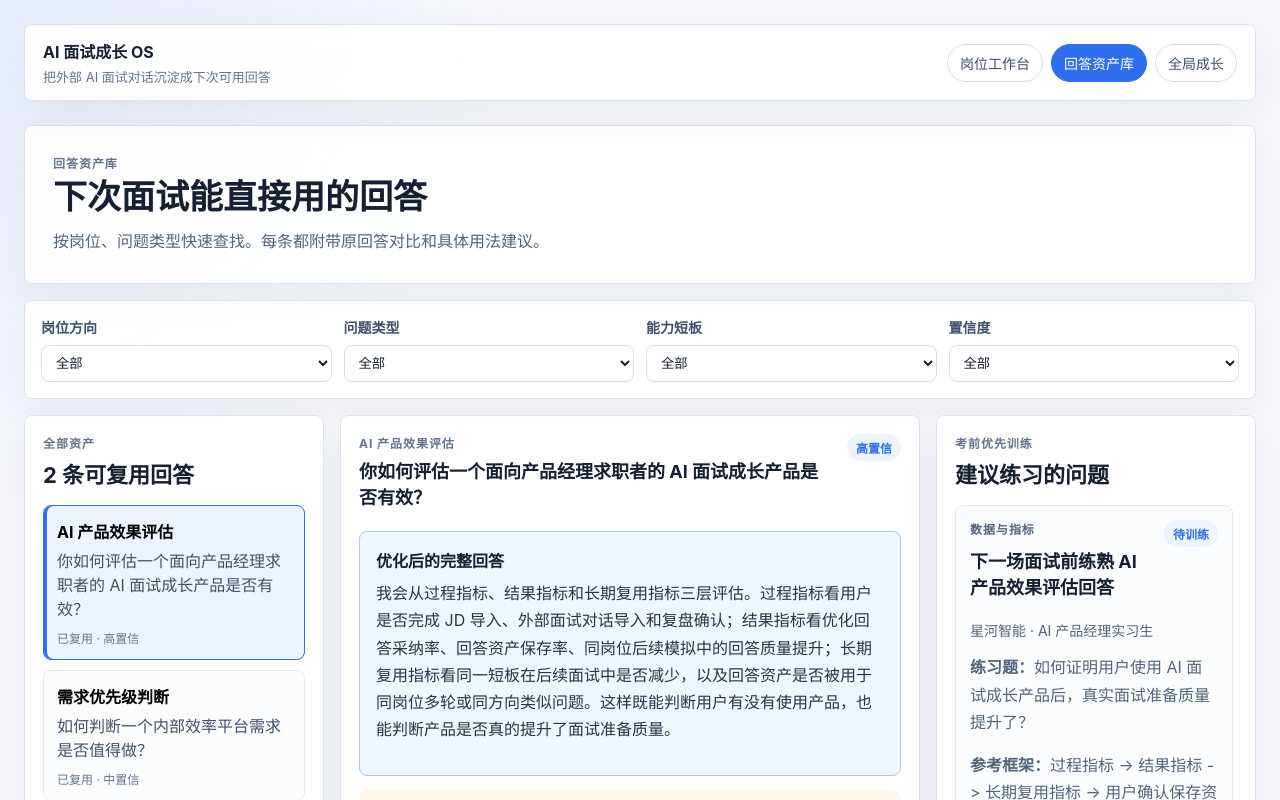
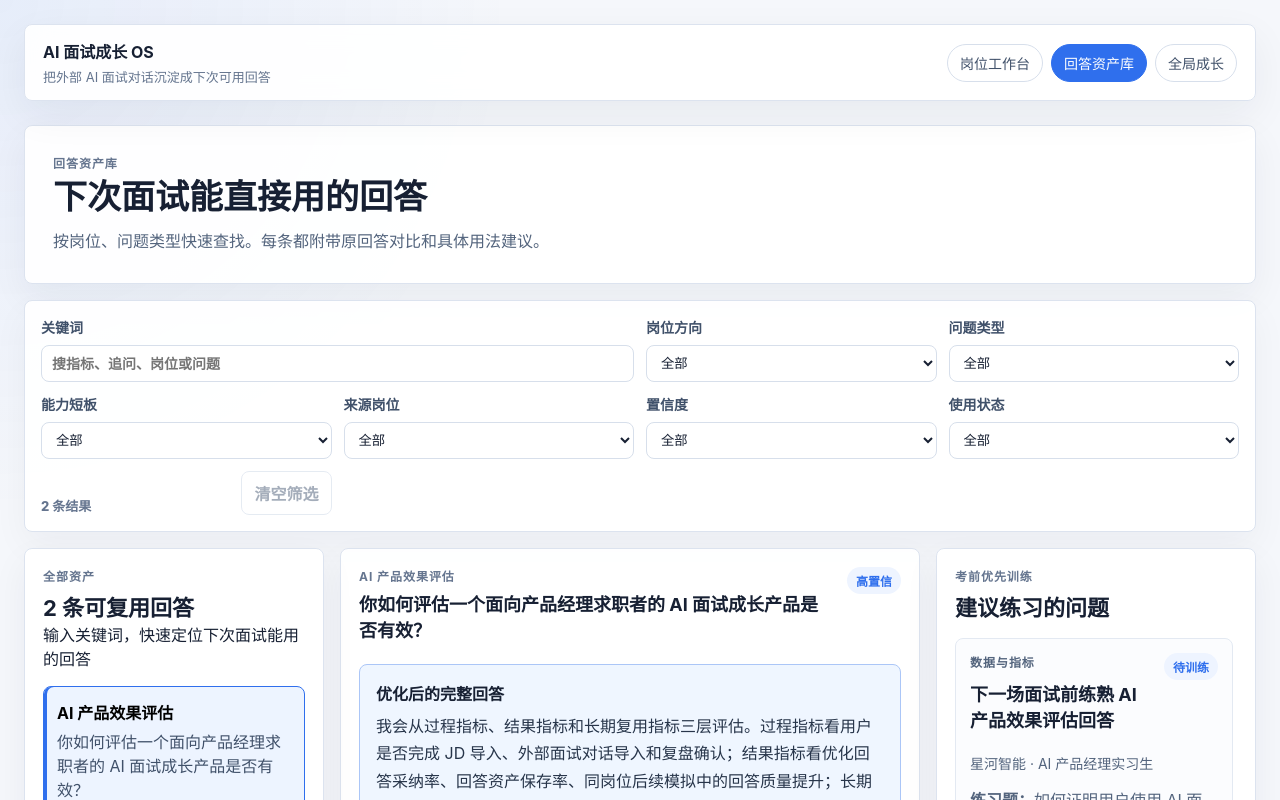
Before and after one commit to Ppppxxxi/ai-interview-growth-os, a React (Vite) app: page / in a window 1280 px wide. Both pictures are taken after a click on the button "回答资产库". Shown: the top 800 px of the page. Built offline with nearby package versions, Linux system fonts and the light colour scheme.

Commit message:
feat: enhance answer asset search

```diff
--- a/src/pages/AssetsAndTraining.tsx
+++ b/src/pages/AssetsAndTraining.tsx
@@ -3,8 +3,12 @@ import { AnswerAssetCard } from '../components/AnswerAssetCard';
 import { TrainingTaskCard } from '../components/TrainingTaskCard';
 import { trainingTasks } from '../domain/sampleData';
 import type { AnswerAsset, InterviewSession, JobFile } from '../domain/types';
-
-type FilterKey = 'all' | string;
+import {
+  getDefaultAssetSearchFilters,
+  searchAnswerAssets,
+  type AssetSearchFilters,
+  type AssetUsageFilter
+} from '../workflow/assetSearch';
 
 type AssetsAndTrainingProps = {
   answerAssets: AnswerAsset[];
@@ -12,31 +16,41 @@ type AssetsAndTrainingProps = {
   jobFiles: JobFile[];
 };
 
+type FilterOption = {
+  value: string;
+  label: string;
+};
+
 export function AssetsAndTraining({ answerAssets, interviewSessions, jobFiles }: AssetsAndTrainingProps) {
-  const [direction, setDirection] = useState<FilterKey>('all');
-  const [questionType, setQuestionType] = useState<FilterKey>('all');
-  const [weakness, setWeakness] = useState<FilterKey>('all');
-  const [confidence, setConfidence] = useState<FilterKey>('all');
+  const [filters, setFilters] = useState<AssetSearchFilters>(() => getDefaultAssetSearchFilters());
   const [selectedAssetId, setSelectedAssetId] = useState(answerAssets[0]?.id ?? '');
 
   const directions = unique(answerAssets.flatMap((asset) => asset.applicableRoles));
   const questionTypes = unique(answerAssets.map((asset) => asset.questionType));
   const weaknesses = unique(answerAssets.map((asset) => asset.weaknessTag));
   const confidences = unique(answerAssets.map((asset) => asset.confidence));
+  const sourceJobOptions = jobFiles
+    .filter((job) => answerAssets.some((asset) => asset.sourceJobId === job.id))
+    .map((job) => ({ value: job.id, label: `${job.company} · ${job.roleTitle}` }));
 
-  const filteredAssets = useMemo(
-    () =>
-      answerAssets.filter((asset) => {
-        const matchesDirection = direction === 'all' || asset.applicableRoles.includes(direction);
-        const matchesType = questionType === 'all' || asset.questionType === questionType;
-        const matchesWeakness = weakness === 'all' || asset.weaknessTag === weakness;
-        const matchesConfidence = confidence === 'all' || asset.confidence === confidence;
-        return matchesDirection && matchesType && matchesWeakness && matchesConfidence;
-      }),
-    [confidence, direction, questionType, weakness]
+  const searchResults = useMemo(
+    () => searchAnswerAssets(answerAssets, filters, jobFiles),
+    [answerAssets, filters, jobFiles]
   );
 
-  const selectedAsset = filteredAssets.find((asset) => asset.id === selectedAssetId) ?? filteredAssets[0];
+  const selectedResult = searchResults.find((result) => result.asset.id === selectedAssetId) ?? searchResults[0];
+  const selectedAsset = selectedResult?.asset;
+  const hasActiveFilters = Object.entries(filters).some(([key, value]) =>
+    key === 'query' ? value.trim().length > 0 : value !== 'all'
+  );
+
+  function updateFilter<Key extends keyof AssetSearchFilters>(key: Key, value: AssetSearchFilters[Key]) {
+    setFilters((current) => ({ ...current, [key]: value }));
+  }
+
+  function resetFilters() {
+    setFilters(getDefaultAssetSearchFilters());
+  }
 
   return (
     <div className="asset-library" id="assets">
@@ -49,20 +63,73 @@ export function AssetsAndTraining({ answerAssets, interviewSessions, jobFiles }:
       </section>
 
       <section className="filter-panel library-filters">
-        <FilterSelect label="岗位方向" value={direction} values={directions} onChange={setDirection} />
-        <FilterSelect label="问题类型" value={questionType} values={questionTypes} onChange={setQuestionType} />
-        <FilterSelect label="能力短板" value={weakness} values={weaknesses} onChange={setWeakness} />
-        <FilterSelect label="置信度" value={confidence} values={confidences} onChange={setConfidence} />
+        <label className="filter-search">
+          <span>关键词</span>
+          <input
+            type="search"
+            value={filters.query}
+            placeholder="搜指标、追问、岗位或问题"
+            onChange={(event) => updateFilter('query', event.target.value)}
+          />
+        </label>
+        <FilterSelect
+          label="岗位方向"
+          value={filters.direction}
+          options={toOptions(directions)}
+          onChange={(value) => updateFilter('direction', value)}
+        />
+        <FilterSelect
+          label="问题类型"
+          value={filters.questionType}
+          options={toOptions(questionTypes)}
+          onChange={(value) => updateFilter('questionType', value)}
+        />
+        <FilterSelect
+          label="能力短板"
+          value={filters.weakness}
+          options={toOptions(weaknesses)}
+          onChange={(value) => updateFilter('weakness', value)}
+        />
+        <FilterSelect
+          label="来源岗位"
+          value={filters.sourceJobId}
+          options={sourceJobOptions}
+          onChange={(value) => updateFilter('sourceJobId', value)}
+        />
+        <FilterSelect
+          label="置信度"
+          value={filters.confidence}
+          options={toOptions(confidences)}
+          onChange={(value) => updateFilter('confidence', value)}
+        />
+        <FilterSelect
+          label="使用状态"
+          value={filters.usageStatus}
+          options={[
+            { value: 'used', label: '已使用' },
+            { value: 'unused', label: '待验证' }
+          ]}
+          onChange={(value) => updateFilter('usageStatus', value as AssetUsageFilter)}
+        />
+        <div className="filter-actions">
+          <span>{searchResults.length} 条结果</span>
+          <button type="button" className="ghost-action" onClick={resetFilters} disabled={!hasActiveFilters}>
+            清空筛选
+          </button>
+        </div>
       </section>
 
       <section className="library-layout">
         <aside className="asset-index">
           <div className="section-heading">
             <p className="eyebrow">全部资产</p>
-            <h2>{filteredAssets.length} 条可复用回答</h2>
+            <h2>{searchResults.length} 条可复用回答</h2>
+            <p className="result-summary">
+              {filters.query.trim() ? `正在检索“${filters.query.trim()}”相关回答` : '输入关键词，快速定位下次面试能用的回答'}
+            </p>
           </div>
           <div className="asset-index-list">
-            {filteredAssets.map((asset) => (
+            {searchResults.map(({ asset, matchedFields }) => (
               <button
                 className={asset.id === selectedAsset?.id ? 'asset-index-item asset-index-item--active' : 'asset-index-item'}
                 key={asset.id}
@@ -72,6 +139,7 @@ export function AssetsAndTraining({ answerAssets, interviewSessions, jobFiles }:
                 <strong>{asset.questionType}</strong>
                 <span>{asset.originalQuestion}</span>
                 <small>{asset.usedInInterview ? '已复用' : '待验证'} · {asset.confidence === 'high' ? '高置信' : '中置信'}</small>
+                {matchedFields.length > 0 && <em>匹配：{matchedFields.join('、')}</em>}
               </button>
             ))}
           </div>
@@ -115,22 +183,22 @@ export function AssetsAndTraining({ answerAssets, interviewSessions, jobFiles }:
 function FilterSelect({
   label,
   onChange,
-  value,
-  values
+  options,
+  value
 }: {
   label: string;
   onChange: (value: string) => void;
+  options: FilterOption[];
   value: string;
-  values: string[];
 }) {
   return (
     <label>
       <span>{label}</span>
       <select value={value} onChange={(event) => onChange(event.target.value)}>
         <option value="all">全部</option>
-        {values.map((item) => (
-          <option key={item} value={item}>
-            {item}
+        {options.map((item) => (
+          <option key={item.value} value={item.value}>
+            {item.label}
           </option>
         ))}
       </select>
@@ -141,3 +209,7 @@ function FilterSelect({
 function unique(values: string[]) {
   return Array.from(new Set(values));
 }
+
+function toOptions(values: string[]): FilterOption[] {
+  return values.map((value) => ({ value, label: value }));
+}
--- a/src/styles.css
+++ b/src/styles.css
@@ -796,6 +796,7 @@ h3 {
   font-weight: 700;
 }
 
+.filter-panel input,
 .filter-panel select {
   width: 100%;
   border: 1px solid #d7dfeb;
@@ -1176,6 +1177,7 @@ body {
 .workspace-inputs textarea:focus,
 .parsed-question-card textarea:focus,
 .compare-card textarea:focus,
+.filter-panel input:focus,
 .filter-panel select:focus {
   outline: 2px solid rgba(47, 111, 237, 0.18);
   border-color: #2f6fed;
@@ -1663,6 +1665,37 @@ body {
   box-shadow: 0 14px 36px rgba(23, 32, 51, 0.045);
 }
 
+.filter-search {
+  grid-column: span 2;
+}
+
+.filter-actions {
+  display: flex;
+  align-items: end;
+  justify-content: space-between;
+  gap: 10px;
+}
+
+.filter-actions span {
+  color: #65758f;
+  font-size: 13px;
+  font-weight: 800;
+}
+
+.filter-actions .ghost-action {
+  border: 1px solid #cfd9e8;
+  border-radius: 8px;
+  padding: 9px 12px;
+  color: #53647d;
+  background: #ffffff;
+  font-weight: 800;
+}
+
+.filter-actions .ghost-action:disabled {
+  cursor: not-allowed;
+  opacity: 0.52;
+}
+
 .library-layout {
   display: grid;
   grid-template-columns: 300px minmax(0, 1fr) 320px;
@@ -1712,6 +1745,15 @@ body {
   margin-top: 8px;
   color: #65758f;
   font-size: 12px;
+}
+
+.asset-index-item em {
+  display: block;
+  margin-top: 8px;
+  color: #2f6fed;
+  font-size: 12px;
+  font-style: normal;
+  font-weight: 800;
 }
 
 .asset-index-item--active {
@@ -1775,6 +1817,15 @@ body {
     position: static;
   }
 
+  .filter-search {
+    grid-column: auto;
+  }
+
+  .filter-actions {
+    align-items: stretch;
+    flex-direction: column;
+  }
+
   .workspace-header {
     flex-direction: column;
   }
--- /dev/null
+++ b/src/workflow/assetSearch.ts
@@ -0,0 +1,105 @@
+import type { AnswerAsset, JobFile } from '../domain/types';
+
+export type AssetUsageFilter = 'all' | 'used' | 'unused';
+
+export type AssetSearchFilters = {
+  query: string;
+  direction: string;
+  questionType: string;
+  weakness: string;
+  confidence: string;
+  sourceJobId: string;
+  usageStatus: AssetUsageFilter;
+};
+
+export type AssetSearchResult = {
+  asset: AnswerAsset;
+  score: number;
+  matchedFields: string[];
+};
+
+const fieldWeights: Array<{
+  label: string;
+  weight: number;
+  getText: (asset: AnswerAsset, sourceJob?: JobFile) => string;
+}> = [
+  { label: '原问题', weight: 8, getText: (asset) => asset.originalQuestion },
+  { label: '适用问题', weight: 6, getText: (asset) => asset.applicableQuestions.join(' ') },
+  { label: '优化回答', weight: 5, getText: (asset) => asset.improvedAnswer },
+  { label: '问题点', weight: 4, getText: (asset) => asset.issue },
+  { label: '使用建议', weight: 3, getText: (asset) => asset.usageNote },
+  { label: '问题类型', weight: 3, getText: (asset) => asset.questionType },
+  { label: '能力短板', weight: 3, getText: (asset) => asset.weaknessTag },
+  { label: '岗位方向', weight: 2, getText: (asset) => asset.applicableRoles.join(' ') },
+  { label: '来源岗位', weight: 2, getText: (_asset, sourceJob) => (sourceJob ? `${sourceJob.company} ${sourceJob.roleTitle}` : '') }
+];
+
+export function searchAnswerAssets(
+  assets: AnswerAsset[],
+  filters: AssetSearchFilters,
+  jobFiles: JobFile[]
+): AssetSearchResult[] {
+  const normalizedQuery = normalize(filters.query);
+  const jobsById = new Map(jobFiles.map((job) => [job.id, job]));
+
+  return assets
+    .filter((asset) => matchesFilters(asset, filters))
+    .map((asset) => scoreAsset(asset, jobsById.get(asset.sourceJobId), normalizedQuery))
+    .filter((result) => !normalizedQuery || result.score > 0)
+    .sort((left, right) => {
+      if (right.score !== left.score) return right.score - left.score;
+      if (left.asset.usedInInterview !== right.asset.usedInInterview) return left.asset.usedInInterview ? -1 : 1;
+      return confidenceRank(right.asset.confidence) - confidenceRank(left.asset.confidence);
+    });
+}
+
+export function getDefaultAssetSearchFilters(): AssetSearchFilters {
+  return {
+    query: '',
+    direction: 'all',
+    questionType: 'all',
+    weakness: 'all',
+    confidence: 'all',
+    sourceJobId: 'all',
+    usageStatus: 'all'
+  };
+}
+
+function matchesFilters(asset: AnswerAsset, filters: AssetSearchFilters) {
+  const matchesDirection = filters.direction === 'all' || asset.applicableRoles.includes(filters.direction);
+  const matchesType = filters.questionType === 'all' || asset.questionType === filters.questionType;
+  const matchesWeakness = filters.weakness === 'all' || asset.weaknessTag === filters.weakness;
+  const matchesConfidence = filters.confidence === 'all' || asset.confidence === filters.confidence;
+  const matchesSourceJob = filters.sourceJobId === 'all' || asset.sourceJobId === filters.sourceJobId;
+  const matchesUsage =
+    filters.usageStatus === 'all' ||
+    (filters.usageStatus === 'used' && asset.usedInInterview) ||
+    (filters.usageStatus === 'unused' && !asset.usedInInterview);
+
+  return matchesDirection && matchesType && matchesWeakness && matchesConfidence && matchesSourceJob && matchesUsage;
+}
+
+function scoreAsset(asset: AnswerAsset, sourceJob: JobFile | undefined, normalizedQuery: string): AssetSearchResult {
+  if (!normalizedQuery) {
+    return { asset, score: 0, matchedFields: [] };
+  }
+
+  const matchedFields: string[] = [];
+  const score = fieldWeights.reduce((currentScore, field) => {
+    const text = normalize(field.getText(asset, sourceJob));
+    if (!text.includes(normalizedQuery)) return currentScore;
+
+    matchedFields.push(field.label);
+    return currentScore + field.weight;
+  }, 0);
+
+  return { asset, score, matchedFields };
+}
+
+function normalize(value: string) {
+  return value.trim().toLowerCase();
+}
+
+function confidenceRank(confidence: AnswerAsset['confidence']) {
+  return confidence === 'high' ? 3 : confidence === 'medium' ? 2 : 1;
+}
```
Also changed, not shown: 3 other files (tests, documents, lock files or other folders).
